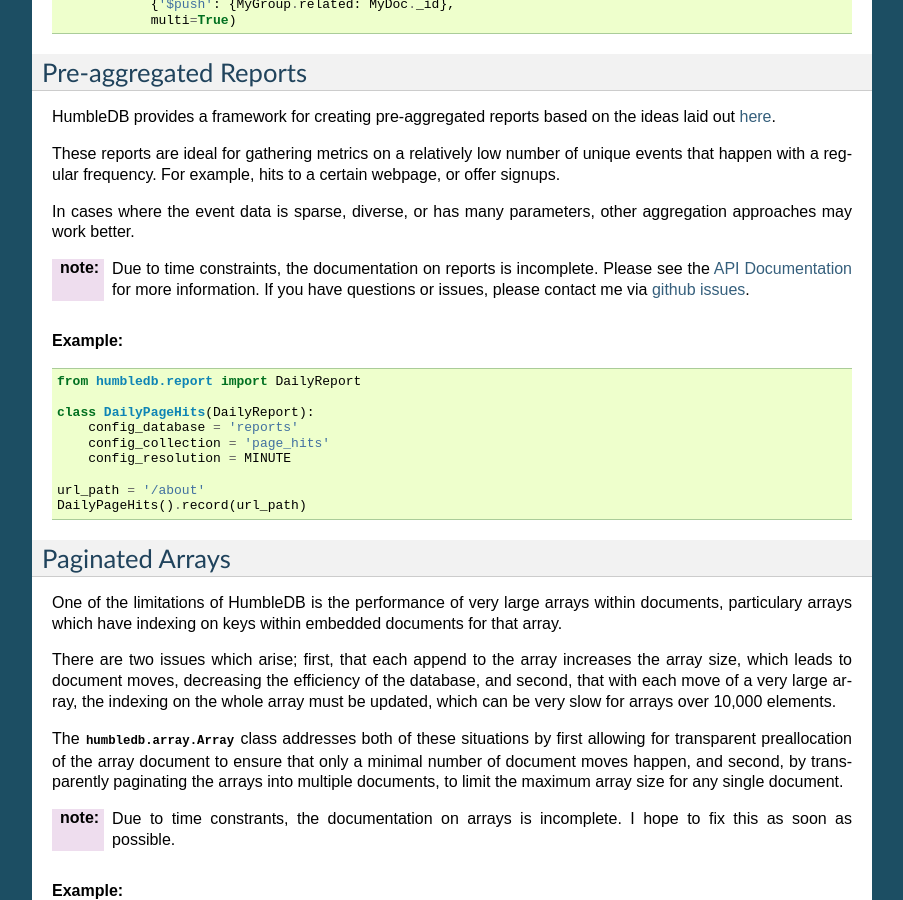
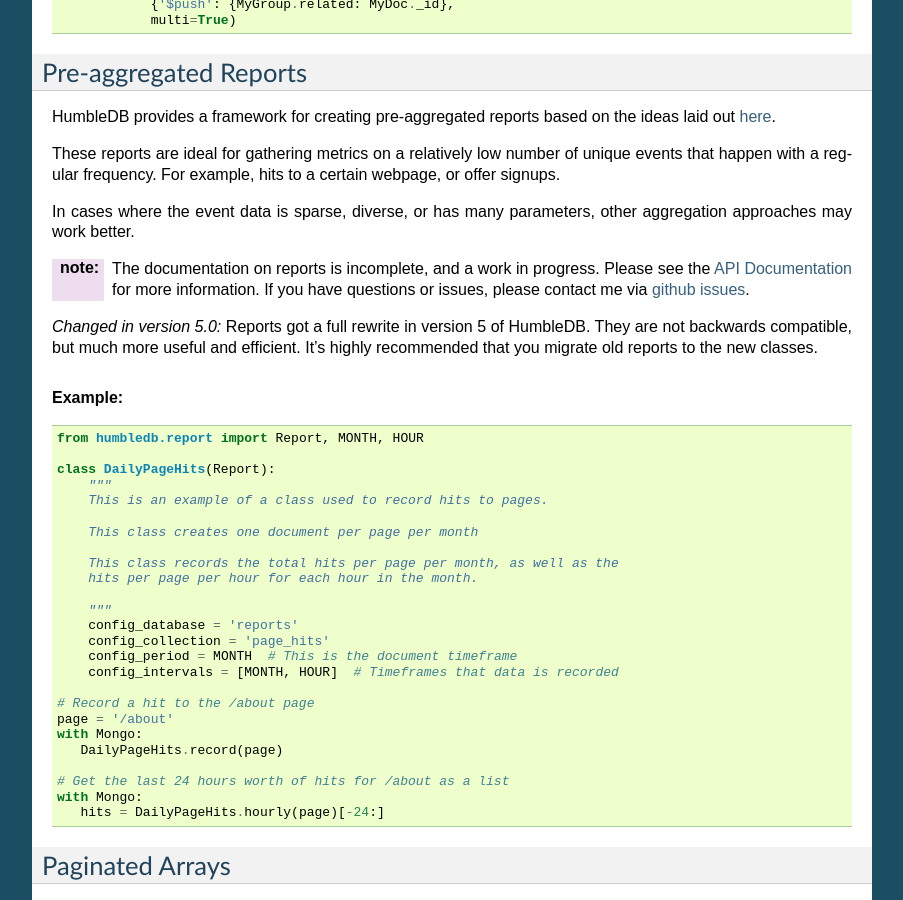
Before and after one commit to shakefu/humbledb, a Sphinx documentation site: the page built from docs/tutorial.rst, in a window 1280 px wide and 900 px high, scrolled down 12075 px. Shown: the whole window, without its empty margins (198-1101 px from the left). Built offline with Sphinx 7.4.7, drawn with Linux system fonts in a browser that asks for light colours.

Commit message:
Update docs on reports.

```diff
--- a/docs/tutorial.rst
+++ b/docs/tutorial.rst
@@ -816,24 +816,45 @@
 In cases where the event data is sparse, diverse, or has many parameters, other
 aggregation approaches may work better.
 
-:note: Due to time constraints, the documentation on reports is incomplete.
+:note: The documentation on reports is incomplete, and a work in progress.
        Please see the :doc:`api` for more information. If you
        have questions or issues, please contact me via `github issues
        <http://github.com/shakefu/humbledb/issues>`_.
+
+.. versionchanged:: 5.0
+   Reports got a full rewrite in version 5 of HumbleDB. They are not backwards
+   compatible, but much more useful and efficient. It's highly recommended that
+   you migrate old reports to the new classes.
 
 .. rubric:: Example:
 
 ::
 
-   from humbledb.report import DailyReport
+   from humbledb.report import Report, MONTH, HOUR
 
-   class DailyPageHits(DailyReport):
+   class DailyPageHits(Report):
+       """
+       This is an example of a class used to record hits to pages.
+
+       This class creates one document per page per month
+
+       This class records the total hits per page per month, as well as the
+       hits per page per hour for each hour in the month.
+
+       """
        config_database = 'reports'
        config_collection = 'page_hits'
-       config_resolution = MINUTE
+       config_period = MONTH  # This is the document timeframe
+       config_intervals = [MONTH, HOUR]  # Timeframes that data is recorded
 
-   url_path = '/about'
-   DailyPageHits().record(url_path)
+   # Record a hit to the /about page
+   page = '/about'
+   with Mongo:
+      DailyPageHits.record(page)
+
+   # Get the last 24 hours worth of hits for /about as a list
+   with Mongo:
+      hits = DailyPageHits.hourly(page)[-24:]
 
 
 .. _arrays:
```
